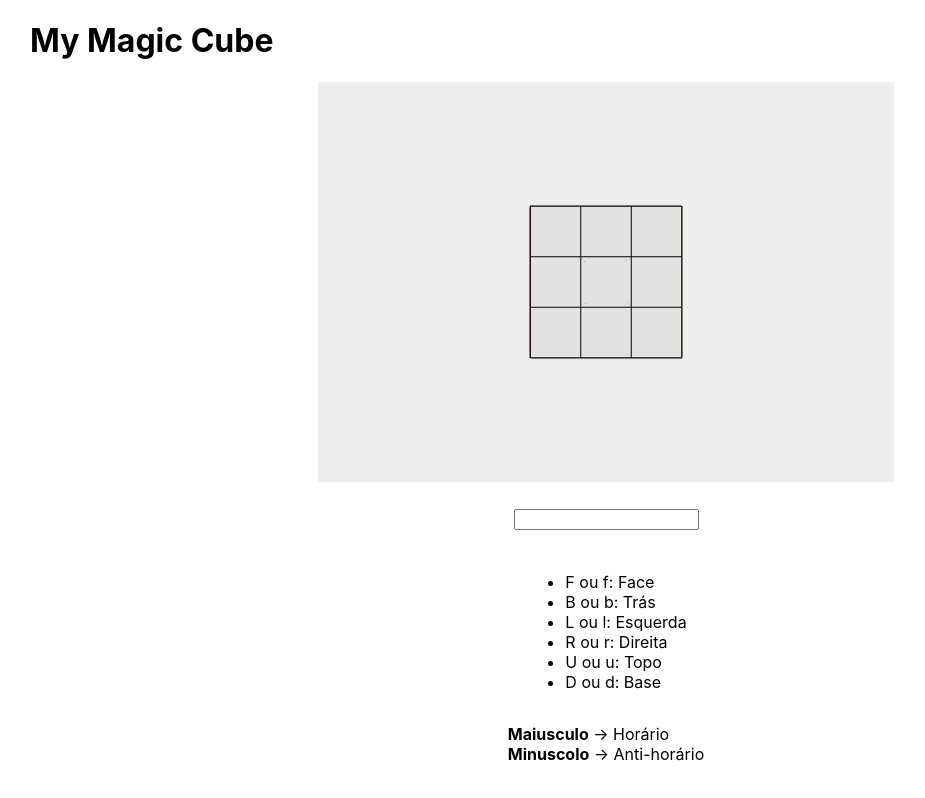
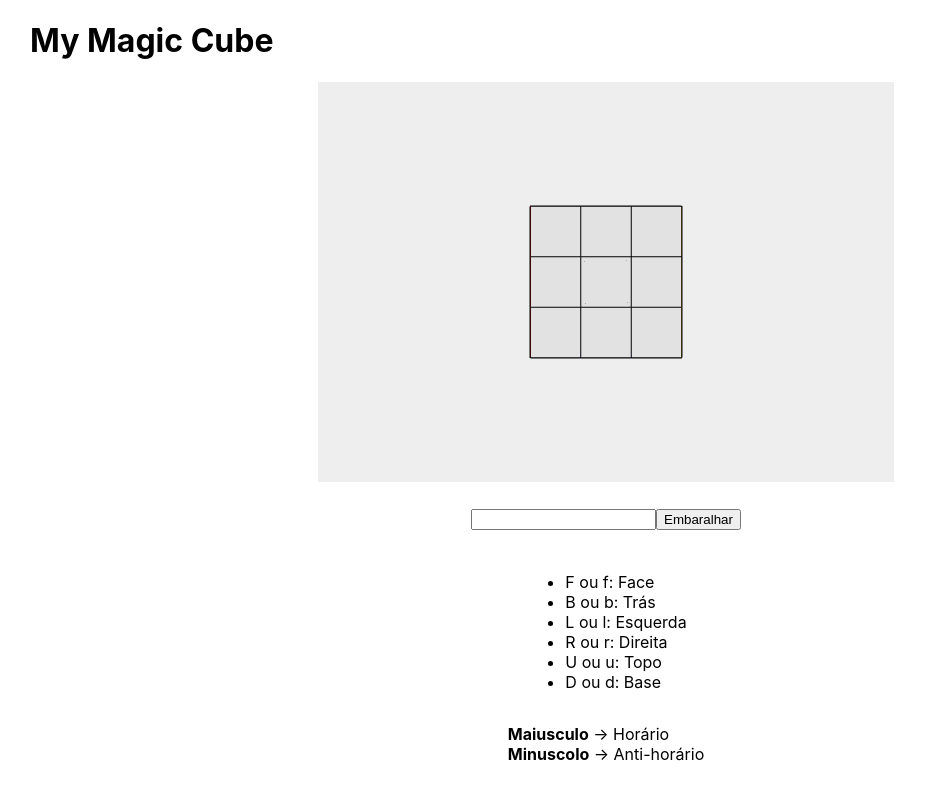
Before and after one commit to leocds13/React-MagicCube, a Next.js app: page / in a window 1280 px wide. Shown: the whole page, without its empty margins (34-959 px from the left). Built offline with nearby package versions, Linux system fonts and the light colour scheme.

Commit message:
Shuffle button

```diff
--- a/pages/index.tsx
+++ b/pages/index.tsx
@@ -2,9 +2,27 @@ import type { NextPage } from "next";
 import { useState } from "react";
 import { CanvasComponent } from "../src/components/atoms/Canvas";
 import { Cube, CubeActions } from "../src/components/organisms/Cube";
-
+// l, B L l f UU B l R B u B bbb d L D B d L
 const Home: NextPage = () => {
 	const [action, setAction] = useState<CubeActions>(null);
+
+	function shuffle() {
+		let count = 0;
+
+		const times = Math.floor(Math.random() * 10) + 14;
+
+		const f = () => {
+			if (count < times) {
+				let actions = ["F" , "B" , "L" , "R" , "U" , "D" , "f" , "b" , "l" , "r" , "u" , "d"];
+				let act = actions[Math.floor(Math.random() * actions.length)] as CubeActions;
+				console.log(act);
+				setAction(act);
+				count++;
+				setTimeout(f, 1000);
+			}
+		}
+		f();
+	}
 
 	return (
 		<div
@@ -27,6 +45,14 @@ const Home: NextPage = () => {
 				>
 					<Cube cubieSize={0.75} action={action} />
 				</CanvasComponent>
+				<div
+					style={{
+						display: "flex",
+						flexDirection: "row",
+						justifyContent: "space-around",
+						alignItems: "center",
+					}}
+				>
 					<input
 						type="text"
 						value={action || ""}
@@ -45,6 +71,12 @@ const Home: NextPage = () => {
 							}
 						}}
 					/>
+					<button
+						onClick={() => {
+							shuffle();
+						}}
+					>Embaralhar</button>
+				</div>
 
 				<ul>
 					<li>F ou f: Face</li>
```
Lines whose indentation alone changed are shown as unchanged.
